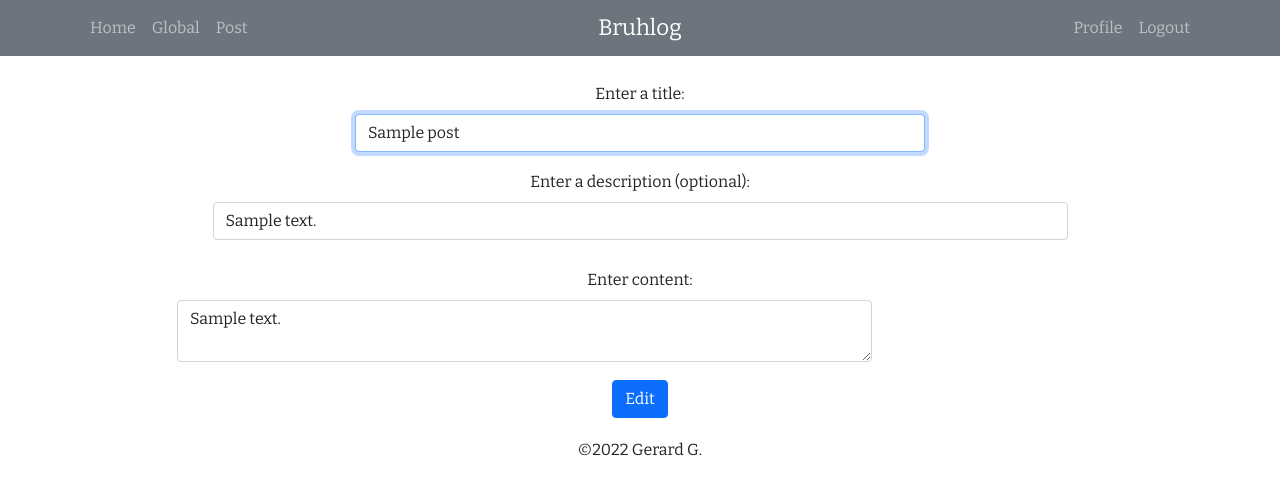
After one commit to Vaiterius/Miniblog-App, a Flask app: a page that uses blogapp/templates/layout.html in a window 1280 px wide. The commit adds this page. Shown: the top 495 px of the page. Run offline with Flask 2, Linux system fonts and the light colour scheme; a user stored in the database is signed in; tables that the repository leaves empty hold one stand-in row (values such as "Sample post"); parts of the project's set-up code (start-up, migrations or seed data) failed here and were passed over; some libraries are stand-ins or nearby versions.

Commit message:
Implement sidebar, post editing, fixes

```diff
--- a/blogapp/__init__.py
+++ b/blogapp/__init__.py
@@ -23,7 +23,7 @@ fc = {
 
     "max_title_length": 100,
     "max_desc_length": 200,
-    "max_content_length": 3000,
+    "max_content_length": 10000,
 
     "max_comment_length": 1000,
 }
--- a/blogapp/contexts.py
+++ b/blogapp/contexts.py
@@ -1,9 +1,10 @@
 """Context processors and other useful functions"""
 from flask import Blueprint, session
+from sqlalchemy import func, desc, asc
 from datetime import datetime
 
 from blogapp import fc, db
-from blogapp.models import Users
+from blogapp.models import Users, Posts, PostLikes
 
 
 contexts_bp = Blueprint("contexts_bp", __name__)
@@ -14,6 +15,28 @@ def form_constraints():
     """Inject form constraints into login/signup fields"""
     return fc
 
+
+@contexts_bp.app_context_processor
+def followings_and_hot_posts():
+    """Decorate the sidebar with user followings and latest hot posts"""
+    sidebar_info = dict()
+
+    # Posts sorted by most likes.
+    sidebar_posts = Posts.query.join(
+        PostLikes).group_by(
+        Posts.id).order_by(
+        func.count().desc()).limit(5)
+    sidebar_info["sidebar_posts"] = sidebar_posts  # Still get hot posts when not logged in.
+
+    if not session.get("user_id"):
+        return sidebar_info
+
+    # List of user's followings.
+    sidebar_followings = Users.query.get(session["user_id"]).users_followed
+
+    sidebar_info["sidebar_followings"] = sidebar_followings
+
+    return sidebar_info
 
 @contexts_bp.before_app_request
 def before_request():
--- a/blogapp/main/routes.py
+++ b/blogapp/main/routes.py
@@ -237,6 +237,56 @@ def edit_profile():
         current_about_me=current_about_me)
 
 
+@main_bp.route("/edit_post/id=<post_id>", methods=["GET", "POST"])
+@login_required
+def edit_post(post_id):
+    """Interface for user to edit already-existing post"""
+    user_id = session["user_id"]
+    post = Posts.query.get(post_id)
+    current_title = post.title
+    current_desc = post.description
+    current_content = post.content
+
+    if request.method == "POST":
+        title = request.form.get("title").strip()
+        desc = request.form.get("desc")
+        content = request.form.get("content").strip()
+
+        # Validate required fields.
+        if not title or not content:
+            flash("Title and content are required!", "error")
+            return render_template("edit_post.html", post_id=post_id), 400
+
+        # Validate title length.
+        if len(title) > fc["max_title_length"]:
+            flash(f"Title length exceeds {fc['max_title_length']} characters", "error")
+            return render_template("edit_post.html", post_id=post_id), 400
+
+        # Validate description length, if added.
+        if desc:
+            desc = desc.strip()
+            if len(desc) > fc["max_desc_length"]:
+                flash(f"Description length exceeds {fc['max_desc_length']} characters", "error")
+                return render_template("edit_post.html", post_id=post_id), 400
+
+        # Validate content length.
+        if len(content) > fc["max_content_length"]:
+            flash(f"Content length exceeds {fc['max_content_length']} characters", "error")
+            return render_template("edit_post.html", post_id=post_id), 400
+
+        post.title = title
+        post.description = desc
+        post.content = content
+        db.session.commit()
+
+        flash("Your post has been updated!", "success")
+
+        return redirect(f"/post/id={post_id}")
+
+    return render_template("edit_post.html", post_id=post_id,
+        current_title=current_title, current_desc=current_desc, current_content=current_content)
+
+
 #[-------------------------------------------------------------------]
 # NON-TEMPLATE REQUESTS & REDIRECTIONS
 #[-------------------------------------------------------------------]
--- /dev/null
+++ b/blogapp/main/templates/edit_post.html
@@ -0,0 +1,36 @@
+{% extends "layout.html" %}
+
+{% block title %}Edit Post{% endblock %}
+
+{% block main %}
+    <section class="container">
+        <form action="/edit_post/id={{ post_id }}" method="post">
+
+            <!-- Editing the title -->
+            <div class="row mb-2">
+                <label for="title" class="form-label">Enter a title:</label>
+                <input name="title" class="form-control mx-auto w-50" type="text" id="title" value="{{ current_title }}"
+                    maxLength="{{ max_title_length }}" autocomplete="off" required autofocus>
+            </div>
+
+            <!-- Editing the description -->
+            <div class="row mb-2">
+                <label for="desc" class="form-label">Enter a description (optional):</label>
+                <input name="desc" class="form-control max-auto w-75" type="text" id="desc" value="{{ current_desc }}"
+                    maxLength="{{ max_desc_length }}" autocomplete="off" autofocus>
+            </div>
+
+            <!-- Editing the content -->
+            <div class="row mb-2">
+                <div class="col"></div>
+                <div class="col-10">
+                    <label for="content" class="form-label">Enter content:</label>
+                    <textarea name="content" class="form-control max-auto w-75" id="content"
+                    maxLength="{{ max_content_length }}" autocomplete="off" autofocus>{{ current_content }}</textarea>
+                </div>
+                <div class="col"></div>
+            </div>
+            <button type="submit" class="btn btn-primary">Edit</button>
+        </form>
+    </section>
+{% endblock %}
--- a/blogapp/models.py
+++ b/blogapp/models.py
@@ -83,6 +83,9 @@ class Posts(db.Model):
     likes = db.relationship("PostLikes", backref="post", lazy="dynamic")
     comments = db.relationship("PostComments", backref="post", lazy="dynamic")
 
+    def get_ordered_likes():
+        return Posts.query.order_by(Posts.likes)
+
     def get_posts(is_descending=False):
         """Return all posts with optional descending order"""
         if is_descending:
--- a/blogapp/templates/layout.html
+++ b/blogapp/templates/layout.html
@@ -34,7 +34,7 @@
     <title>{% block title %}{% endblock %}</title>
 
     <!-- Favicon -->
-    <link rel="icon" type="image/x-icon" href="static/images/favicon.ico">
+    <link rel="icon" type="image/x-icon" href="{{ url_for('static', filename='images/favicon.ico') }}">
 
     <!-- Flask-Moment -->
     {{ moment.include_moment() }}
@@ -85,7 +85,7 @@
     <div class="flashes container">
         <div class="row">
             <div class="col"></div>
-            <div class="col align-self-center">
+            <div class="col align-self-center mt-3">
                 {% with messages =  get_flashed_messages(with_categories=true) %}
                     {% if messages %}
                         {% for category, message in messages %}
```
Also changed, not shown: blogapp/main/templates/_post.html (+12 -7 lines), blogapp/main/templates/_sidebar.html (+64 -4 lines), blogapp/main/templates/post_view.html (+5 -3 lines), blogapp/static/css/main.css (+31 -2 lines), blogapp/database.db.
